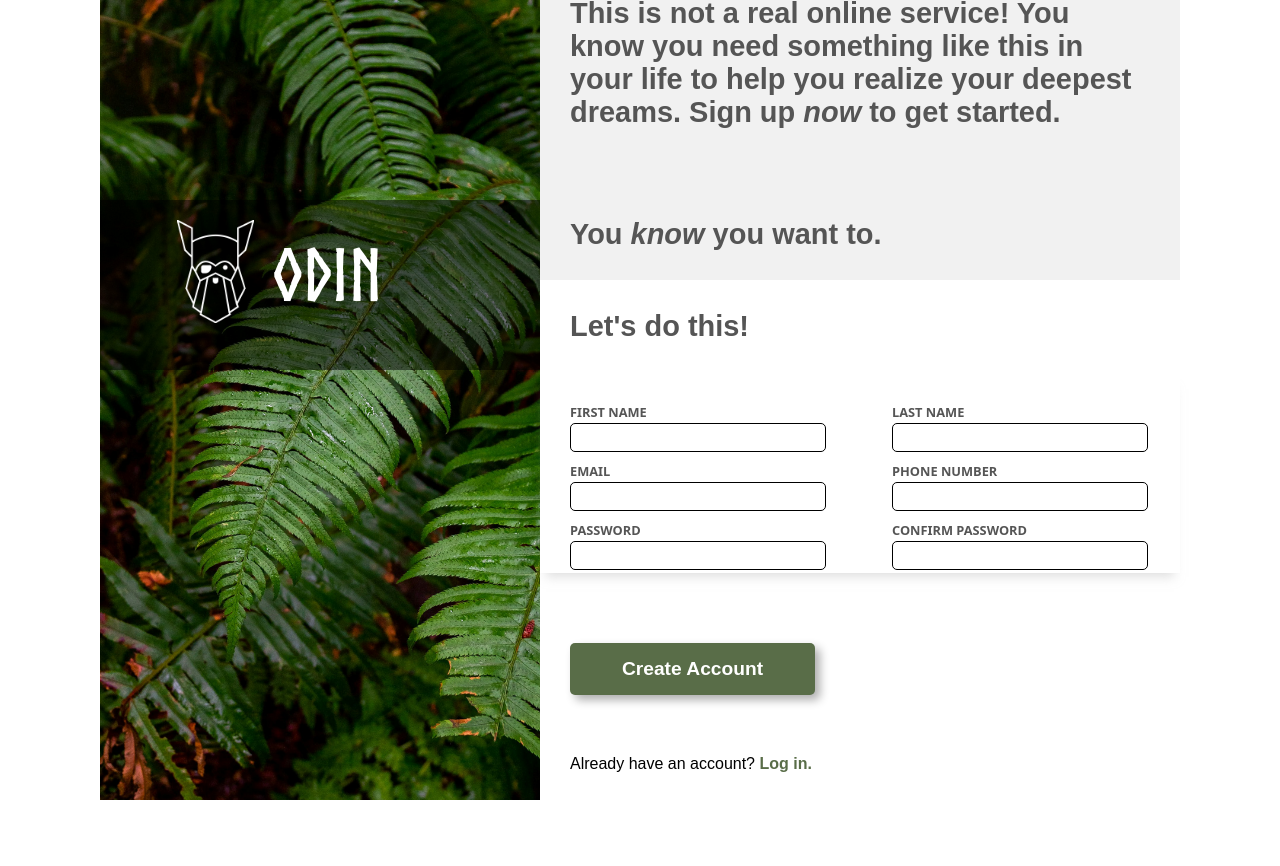
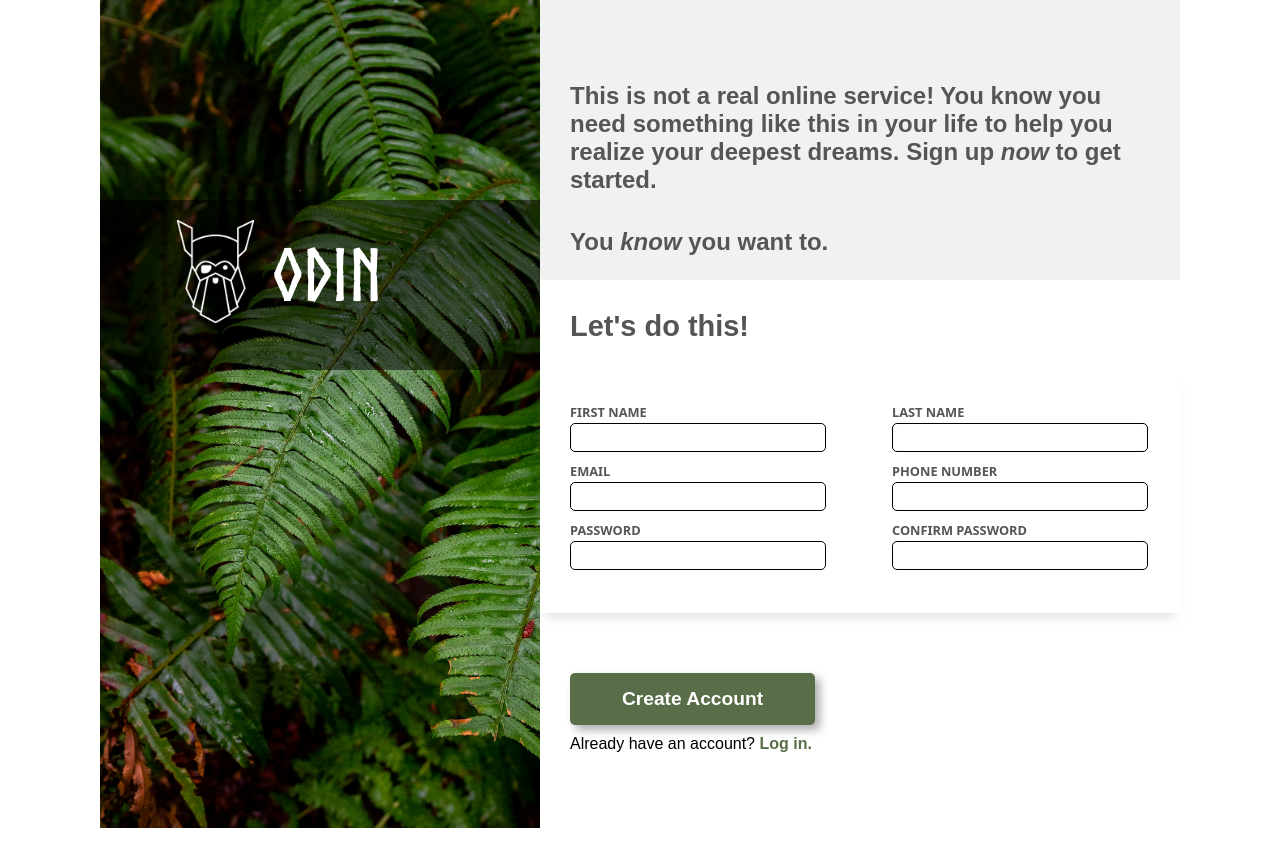
Before and after one commit to Schnitzel541/odin-sign-up-form, a plain HTML site: page index.html in a window 1280 px wide. Before the commit the page ends 800 px from the top, so only its background shows below. Drawn offline with Linux system fonts and the light colour scheme.

Commit message:
Alter styling so it supports up to 110%

```diff
--- a/style.css
+++ b/style.css
@@ -17,6 +17,7 @@ body {
     justify-content: center;
     height: 100vh;
     background-color: white;
+    overflow-y: hidden;
 }
 
 header {
@@ -29,7 +30,7 @@ header {
     color: var(--font-color);
     padding-right: 30px;
     padding-left: 30px;
-    font-size: 1.81rem;
+    font-size: 1.5rem;
     font-weight: bold;
 }
 
@@ -44,13 +45,13 @@ h3 {
 
 .container-main {
     background-color: rgb(255, 255, 255);
-    height: 100vh;
+    height: 110vh;
     width: 50vw;
 }
 
 .image-text {
     max-width: 55vh;
-    height: 100vh;
+    height: 110vh;
     overflow-y: hidden;
     overflow-x: hidden;
 }
@@ -69,7 +70,7 @@ h3 {
 .form-container {
     background-color: white;
     width: auto;
-    height: 25vh;
+    height: 30vh;
     box-shadow: 0 10px 10px -6px rgba(193, 193, 193, 0.5); /* Pure bottom shadow */
     overflow: hidden;
 }
@@ -159,12 +160,12 @@ button {
 }
 
 .bottom-content {
-    margin-top: 70px;
+    margin-top: 60px;
     margin-left: 30px;
 }
 
 p {
-    margin-top: 60px;
+    margin-top: 10px;
 }
 
 p > a {
```
